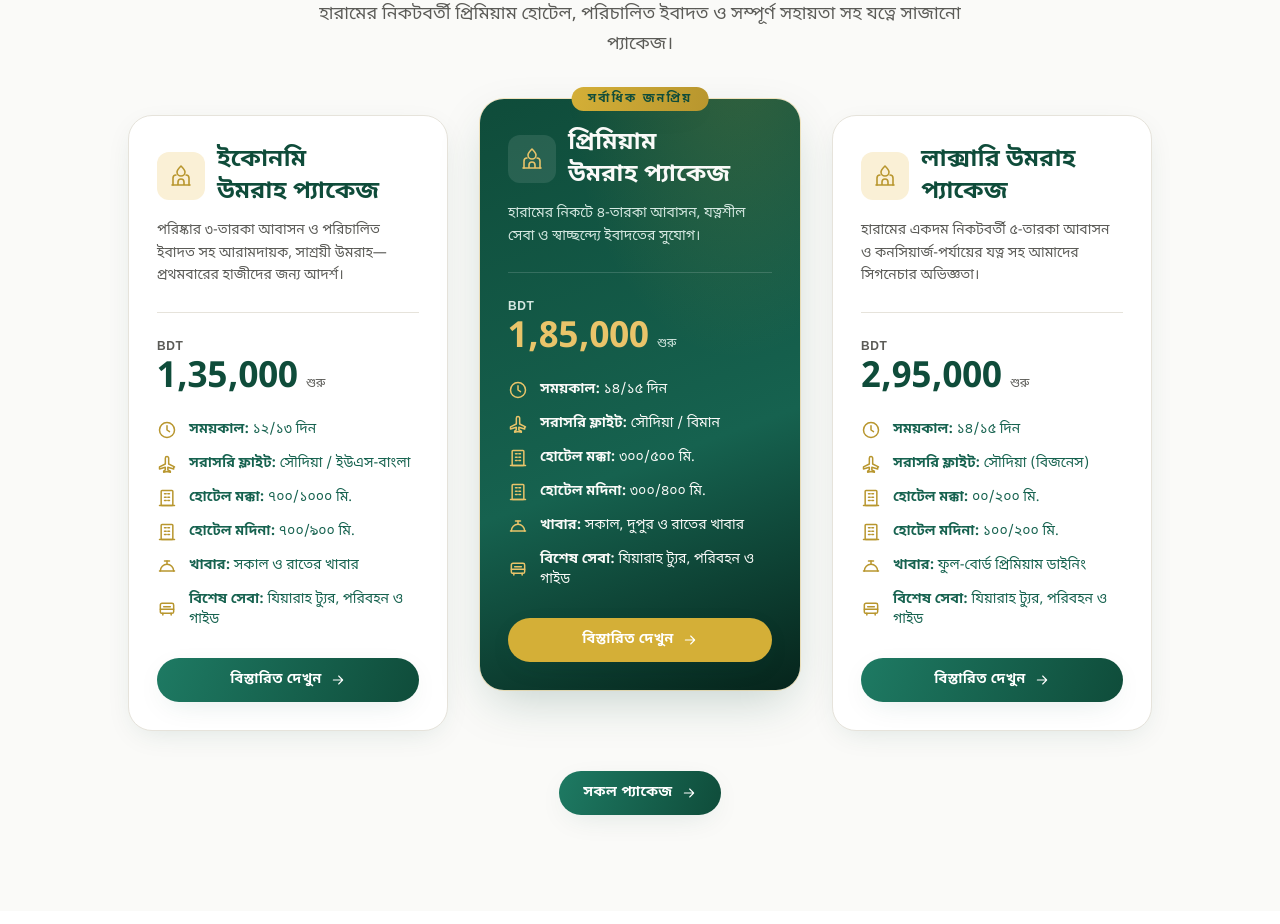
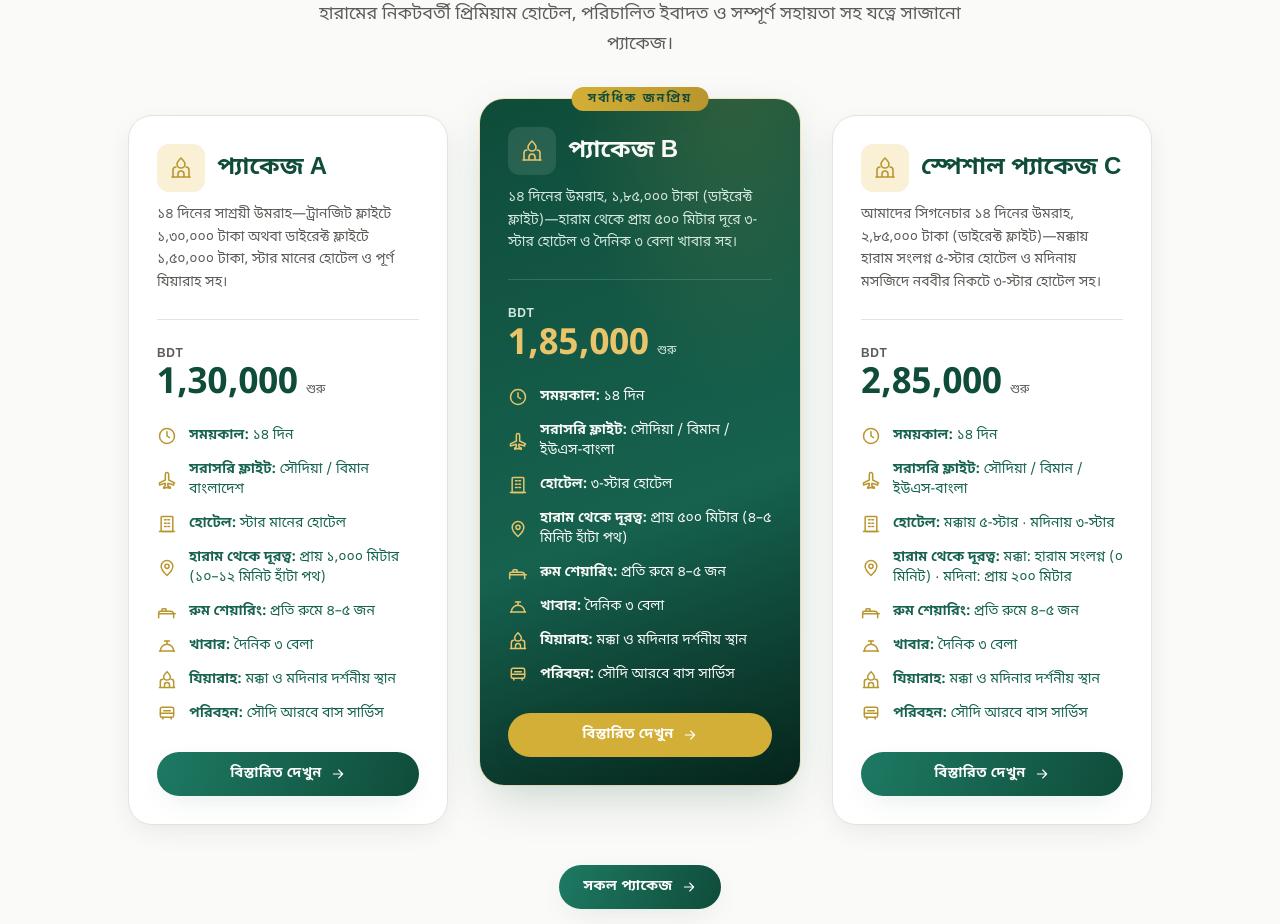
Before and after one commit to TaforaTech/maimanah-travels, a Next.js app: page /bn in a window 1280 px wide. Shown: the part 4200-5124 px from the top of the page. Built offline with nearby package versions, Linux system fonts and the light colour scheme.

Commit message:
feat: update umrah registration page

```diff
--- a/src/content/data/packages.ts
+++ b/src/content/data/packages.ts
@@ -6,7 +6,19 @@ export type PackageCategory = "umrah" | "hajj";
 export type LocalizedText = Record<Locale, string>;
 
 export type PackageSpec = {
-  key: "duration" | "flight" | "aziziyah" | "makkah" | "madinah" | "food" | "services";
+  key:
+    | "duration"
+    | "flight"
+    | "aziziyah"
+    | "makkah"
+    | "madinah"
+    | "hotel"
+    | "distance"
+    | "room"
+    | "food"
+    | "ziyarah"
+    | "transport"
+    | "services";
   icon: IconName;
   value: LocalizedText;
 };
@@ -38,36 +50,38 @@ export const packages: TravelPackage[] = [
   {
     slug: "umrah-economy",
     category: "umrah",
-    name: t("Economy Umrah Package", "ইকোনমি উমরাহ প্যাকেজ"),
+    name: t("Package A", "প্যাকেজ A"),
     tier: t("Value", "সাশ্রয়ী"),
-    price: 135000,
-    durationDays: 12,
-    nights: { makkah: 6, madinah: 5 },
+    price: 130000,
+    durationDays: 14,
+    nights: { makkah: 8, madinah: 5 },
     hotelStars: 3,
     featured: true,
     specs: [
-      { key: "duration", icon: "clock", value: t("12/13 Days", "১২/১৩ দিন") },
-      { key: "flight", icon: "plane", value: t("Saudia / US-Bangla", "সৌদিয়া / ইউএস-বাংলা") },
-      { key: "makkah", icon: "building", value: t("700/1000M", "৭০০/১০০০ মি.") },
-      { key: "madinah", icon: "building", value: t("700/900M", "৭০০/৯০০ মি.") },
-      { key: "food", icon: "food", value: t("Breakfast & Dinner", "সকাল ও রাতের খাবার") },
-      { key: "services", icon: "bus", value: t("Ziyarah Tour, Transportation & Guide", "যিয়ারাহ ট্যুর, পরিবহন ও গাইড") },
+      { key: "duration", icon: "clock", value: t("14 Days", "১৪ দিন") },
+      { key: "flight", icon: "plane", value: t("Saudia / Biman Bangladesh", "সৌদিয়া / বিমান বাংলাদেশ") },
+      { key: "hotel", icon: "building", value: t("Star-standard hotels", "স্টার মানের হোটেল") },
+      { key: "distance", icon: "pin", value: t("~1,000m (10–12 min walk)", "প্রায় ১,০০০ মিটার (১০–১২ মিনিট হাঁটা পথ)") },
+      { key: "room", icon: "bed", value: t("4–5 per room", "প্রতি রুমে ৪–৫ জন") },
+      { key: "food", icon: "food", value: t("3 meals daily", "দৈনিক ৩ বেলা") },
+      { key: "ziyarah", icon: "mosque", value: t("Sites in Makkah & Madinah", "মক্কা ও মদিনার দর্শনীয় স্থান") },
+      { key: "transport", icon: "bus", value: t("Bus service in Saudi Arabia", "সৌদি আরবে বাস সার্ভিস") },
     ],
     summary: t(
-      "A comfortable, affordable Umrah with clean 3-star stays and guided rituals — ideal for first-time pilgrims.",
-      "পরিষ্কার ৩-তারকা আবাসন ও পরিচালিত ইবাদত সহ আরামদায়ক, সাশ্রয়ী উমরাহ—প্রথমবারের হাজীদের জন্য আদর্শ।",
+      "A value Umrah over 14 days — BDT 1,30,000 with a transit flight or BDT 1,50,000 direct, with star-standard hotels and full ziyarah.",
+      "১৪ দিনের সাশ্রয়ী উমরাহ—ট্রানজিট ফ্লাইটে ১,৩০,০০০ টাকা অথবা ডাইরেক্ট ফ্লাইটে ১,৫০,০০০ টাকা, স্টার মানের হোটেল ও পূর্ণ যিয়ারাহ সহ।",
     ),
     highlights: [
-      t("Direct & connecting flight options", "সরাসরি ও কানেক্টিং ফ্লাইট অপশন"),
-      t("Guided Umrah rituals", "পরিচালিত উমরাহ ইবাদত"),
+      t("Transit & direct flight options", "ট্রানজিট ও ডাইরেক্ট ফ্লাইট অপশন"),
+      t("3 meals daily", "দৈনিক ৩ বেলা খাবার"),
       t("Ziyarah in Makkah & Madinah", "মক্কা ও মদিনায় যিয়ারাহ"),
     ],
     includes: [
       t("Round-trip air ticket", "রাউন্ড-ট্রিপ বিমান টিকিট"),
       t("Umrah visa processing", "উমরাহ ভিসা প্রসেসিং"),
-      t("3-star hotels (shared)", "৩-তারকা হোটেল (শেয়ার্ড)"),
-      t("Daily breakfast & dinner", "প্রতিদিন সকাল ও রাতের খাবার"),
-      t("Airport & ziyarah transport", "এয়ারপোর্ট ও যিয়ারাহ পরিবহন"),
+      t("Star-standard hotels (4–5 per room)", "স্টার মানের হোটেল (প্রতি রুমে ৪–৫ জন)"),
+      t("3 meals daily", "দৈনিক ৩ বেলা খাবার"),
+      t("Ziyarah & bus transport in Saudi Arabia", "সৌদি আরবে যিয়ারাহ ও বাস পরিবহন"),
       t("Experienced group guide", "অভিজ্ঞ গ্রুপ গাইড"),
     ],
     excludes: [
@@ -77,45 +91,47 @@ export const packages: TravelPackage[] = [
     ],
     itinerary: [
       { day: "01", title: t("Departure & arrival in Jeddah", "জেদ্দায় যাত্রা ও আগমন"), detail: t("Reception at the airport and transfer to your Makkah hotel.", "এয়ারপোর্টে অভ্যর্থনা ও মক্কার হোটেলে স্থানান্তর।") },
-      { day: "02-06", title: t("Umrah & worship in Makkah", "মক্কায় উমরাহ ও ইবাদত"), detail: t("Perform Umrah with guidance and dedicate days to prayer at the Haram.", "দিকনির্দেশনায় উমরাহ পালন ও হারামে ইবাদতে সময় ব্যয়।") },
-      { day: "07-11", title: t("Madinah & Ziyarah", "মদিনা ও যিয়ারাহ"), detail: t("Travel to Madinah for prayers at Masjid an-Nabawi and historic ziyarah.", "মসজিদে নববীতে নামাজ ও ঐতিহাসিক যিয়ারাহর জন্য মদিনায় যাত্রা।") },
-      { day: "12", title: t("Return home", "ঘরে ফেরা"), detail: t("Transfer to the airport for your return flight.", "ফেরার ফ্লাইটের জন্য এয়ারপোর্টে স্থানান্তর।") },
+      { day: "02-08", title: t("Umrah & worship in Makkah", "মক্কায় উমরাহ ও ইবাদত"), detail: t("Perform Umrah with guidance and dedicate days to prayer at the Haram.", "দিকনির্দেশনায় উমরাহ পালন ও হারামে ইবাদতে সময় ব্যয়।") },
+      { day: "09-13", title: t("Madinah & Ziyarah", "মদিনা ও যিয়ারাহ"), detail: t("Travel to Madinah for prayers at Masjid an-Nabawi and historic ziyarah.", "মসজিদে নববীতে নামাজ ও ঐতিহাসিক যিয়ারাহর জন্য মদিনায় যাত্রা।") },
+      { day: "14", title: t("Return home", "ঘরে ফেরা"), detail: t("Transfer to the airport for your return flight.", "ফেরার ফ্লাইটের জন্য এয়ারপোর্টে স্থানান্তর।") },
     ],
   },
   {
     slug: "umrah-premium",
     category: "umrah",
-    name: t("Premium Umrah Package", "প্রিমিয়াম উমরাহ প্যাকেজ"),
+    name: t("Package B", "প্যাকেজ B"),
     tier: t("Most Popular", "সর্বাধিক জনপ্রিয়"),
     price: 185000,
     durationDays: 14,
-    nights: { makkah: 7, madinah: 6 },
-    hotelStars: 4,
+    nights: { makkah: 8, madinah: 5 },
+    hotelStars: 3,
     featured: true,
     highlight: true,
     specs: [
-      { key: "duration", icon: "clock", value: t("14/15 Days", "১৪/১৫ দিন") },
-      { key: "flight", icon: "plane", value: t("Saudia / Biman", "সৌদিয়া / বিমান") },
-      { key: "makkah", icon: "building", value: t("300/500M", "৩০০/৫০০ মি.") },
-      { key: "madinah", icon: "building", value: t("300/400M", "৩০০/৪০০ মি.") },
-      { key: "food", icon: "food", value: t("Breakfast, Lunch & Dinner", "সকাল, দুপুর ও রাতের খাবার") },
-      { key: "services", icon: "bus", value: t("Ziyarah Tour, Transportation & Guide", "যিয়ারাহ ট্যুর, পরিবহন ও গাইড") },
+      { key: "duration", icon: "clock", value: t("14 Days", "১৪ দিন") },
+      { key: "flight", icon: "plane", value: t("Saudia / Biman / US-Bangla", "সৌদিয়া / বিমান / ইউএস-বাংলা") },
+      { key: "hotel", icon: "building", value: t("3-star hotels", "৩-স্টার হোটেল") },
+      { key: "distance", icon: "pin", value: t("~500m (4–5 min walk)", "প্রায় ৫০০ মিটার (৪–৫ মিনিট হাঁটা পথ)") },
+      { key: "room", icon: "bed", value: t("4–5 per room", "প্রতি রুমে ৪–৫ জন") },
+      { key: "food", icon: "food", value: t("3 meals daily", "দৈনিক ৩ বেলা") },
+      { key: "ziyarah", icon: "mosque", value: t("Sites in Makkah & Madinah", "মক্কা ও মদিনার দর্শনীয় স্থান") },
+      { key: "transport", icon: "bus", value: t("Bus service in Saudi Arabia", "সৌদি আরবে বাস সার্ভিস") },
     ],
     summary: t(
-      "Premium 4-star stays close to the Haram with attentive service and a relaxed pace of worship.",
-      "হারামের নিকটে ৪-তারকা আবাসন, যত্নশীল সেবা ও স্বাচ্ছন্দ্যে ইবাদতের সুযোগ।",
+      "A 14-day Umrah for BDT 1,85,000 (direct flight) with 3-star hotels about 500m from the Haram and 3 meals daily.",
+      "১৪ দিনের উমরাহ, ১,৮৫,০০০ টাকা (ডাইরেক্ট ফ্লাইট)—হারাম থেকে প্রায় ৫০০ মিটার দূরে ৩-স্টার হোটেল ও দৈনিক ৩ বেলা খাবার সহ।",
     ),
     highlights: [
-      t("Hotels within walking distance of the Haram", "হারাম থেকে হাঁটার দূরত্বে হোটেল"),
-      t("Smaller, well-managed groups", "ছোট ও সুপরিচালিত গ্রুপ"),
-      t("Premium ground transport", "প্রিমিয়াম গ্রাউন্ড ট্রান্সপোর্ট"),
+      t("Hotels ~500m from the Haram", "হারাম থেকে প্রায় ৫০০ মিটার দূরে হোটেল"),
+      t("Direct flight included", "ডাইরেক্ট ফ্লাইট অন্তর্ভুক্ত"),
+      t("3 meals daily", "দৈনিক ৩ বেলা খাবার"),
     ],
     includes: [
       t("Round-trip air ticket", "রাউন্ড-ট্রিপ বিমান টিকিট"),
       t("Umrah visa processing", "উমরাহ ভিসা প্রসেসিং"),
-      t("4-star hotels near the Haram", "হারামের নিকটে ৪-তারকা হোটেল"),
-      t("Daily buffet meals", "প্রতিদিন বুফে খাবার"),
-      t("Private air-conditioned transport", "প্রাইভেট শীতাতপ পরিবহন"),
+      t("3-star hotels near the Haram (4–5 per room)", "হারামের নিকটে ৩-স্টার হোটেল (প্রতি রুমে ৪–৫ জন)"),
+      t("3 meals daily", "দৈনিক ৩ বেলা খাবার"),
+      t("Ziyarah & bus transport in Saudi Arabia", "সৌদি আরবে যিয়ারাহ ও বাস পরিবহন"),
       t("Dedicated scholar-guide", "নিবেদিত আলেম-গাইড"),
     ],
     excludes: [
@@ -133,37 +149,39 @@ export const packages: TravelPackage[] = [
   {
     slug: "umrah-luxury",
     category: "umrah",
-    name: t("Luxury Umrah Package", "লাক্সারি উমরাহ প্যাকেজ"),
+    name: t("Special Package C", "স্পেশাল প্যাকেজ C"),
     tier: t("Signature", "সিগনেচার"),
-    price: 295000,
+    price: 285000,
     durationDays: 14,
-    nights: { makkah: 7, madinah: 6 },
+    nights: { makkah: 8, madinah: 5 },
     hotelStars: 5,
     featured: true,
     specs: [
-      { key: "duration", icon: "clock", value: t("14/15 Days", "১৪/১৫ দিন") },
-      { key: "flight", icon: "plane", value: t("Saudia (Business)", "সৌদিয়া (বিজনেস)") },
-      { key: "makkah", icon: "building", value: t("00/200M", "০০/২০০ মি.") },
-      { key: "madinah", icon: "building", value: t("100/200M", "১০০/২০০ মি.") },
-      { key: "food", icon: "food", value: t("Full-board Premium Dining", "ফুল-বোর্ড প্রিমিয়াম ডাইনিং") },
-      { key: "services", icon: "bus", value: t("Ziyarah Tour, Transportation & Guide", "যিয়ারাহ ট্যুর, পরিবহন ও গাইড") },
+      { key: "duration", icon: "clock", value: t("14 Days", "১৪ দিন") },
+      { key: "flight", icon: "plane", value: t("Saudia / Biman / US-Bangla", "সৌদিয়া / বিমান / ইউএস-বাংলা") },
+      { key: "hotel", icon: "building", value: t("Makkah 5-star · Madinah 3-star", "মক্কায় ৫-স্টার · মদিনায় ৩-স্টার") },
+      { key: "distance", icon: "pin", value: t("Makkah: adjacent (0 min) · Madinah: ~200m", "মক্কা: হারাম সংলগ্ন (০ মিনিট) · মদিনা: প্রায় ২০০ মিটার") },
+      { key: "room", icon: "bed", value: t("4–5 per room", "প্রতি রুমে ৪–৫ জন") },
+      { key: "food", icon: "food", value: t("3 meals daily", "দৈনিক ৩ বেলা") },
+      { key: "ziyarah", icon: "mosque", value: t("Sites in Makkah & Madinah", "মক্কা ও মদিনার দর্শনীয় স্থান") },
+      { key: "transport", icon: "bus", value: t("Bus service in Saudi Arabia", "সৌদি আরবে বাস সার্ভিস") },
     ],
     summary: t(
-      "Our signature 5-star experience with front-row proximity to the Haram and concierge-level care.",
-      "হারামের একদম নিকটবর্তী ৫-তারকা আবাসন ও কনসিয়ার্জ-পর্যায়ের যত্ন সহ আমাদের সিগনেচার অভিজ্ঞতা।",
+      "Our signature 14-day Umrah for BDT 2,85,000 (direct flight) — a 5-star hotel adjacent to the Haram in Makkah and 3-star near Masjid an-Nabawi in Madinah.",
+      "আমাদের সিগনেচার ১৪ দিনের উমরাহ, ২,৮৫,০০০ টাকা (ডাইরেক্ট ফ্লাইট)—মক্কায় হারাম সংলগ্ন ৫-স্টার হোটেল ও মদিনায় মসজিদে নববীর নিকটে ৩-স্টার হোটেল সহ।",
     ),
     highlights: [
-      t("5-star Haram-view hotels", "হারাম-ভিউ ৫-তারকা হোটেল"),
-      t("Private guide & concierge", "প্রাইভেট গাইড ও কনসিয়ার্জ"),
-      t("Premium dining", "প্রিমিয়াম ডাইনিং"),
+      t("Makkah 5-star adjacent to the Haram", "মক্কায় হারাম সংলগ্ন ৫-স্টার হোটেল"),
+      t("Madinah 3-star ~200m from the mosque", "মদিনায় মসজিদ থেকে প্রায় ২০০ মিটারে ৩-স্টার"),
+      t("3 meals daily", "দৈনিক ৩ বেলা খাবার"),
     ],
     includes: [
-      t("Premium-class air ticket", "প্রিমিয়াম-ক্লাস বিমান টিকিট"),
-      t("Fast-track visa processing", "ফাস্ট-ট্র্যাক ভিসা প্রসেসিং"),
-      t("5-star Haram-view hotels", "হারাম-ভিউ ৫-তারকা হোটেল"),
-      t("Full-board premium dining", "ফুল-বোর্ড প্রিমিয়াম ডাইনিং"),
-      t("Private luxury transport", "প্রাইভেট লাক্সারি ট্রান্সপোর্ট"),
-      t("Personal scholar & concierge", "ব্যক্তিগত আলেম ও কনসিয়ার্জ"),
+      t("Round-trip air ticket (direct flight)", "রাউন্ড-ট্রিপ বিমান টিকিট (ডাইরেক্ট ফ্লাইট)"),
+      t("Umrah visa processing", "উমরাহ ভিসা প্রসেসিং"),
+      t("Makkah 5-star & Madinah 3-star (4–5 per room)", "মক্কায় ৫-স্টার ও মদিনায় ৩-স্টার (প্রতি রুমে ৪–৫ জন)"),
+      t("3 meals daily", "দৈনিক ৩ বেলা খাবার"),
+      t("Ziyarah & bus transport in Saudi Arabia", "সৌদি আরবে যিয়ারাহ ও বাস পরিবহন"),
+      t("Experienced group guide", "অভিজ্ঞ গ্রুপ গাইড"),
     ],
     excludes: [
       t("Personal shopping", "ব্যক্তিগত কেনাকাটা"),
--- a/src/content/data/pages.ts
+++ b/src/content/data/pages.ts
@@ -204,6 +204,17 @@ export const contentPages: Record<string, ContentPage> = {
           t("Recent passport-size photographs", "সাম্প্রতিক পাসপোর্ট সাইজ ছবি"),
           t("Completed application form", "পূরণকৃত আবেদন ফরম"),
           t("Required vaccination certificates", "প্রয়োজনীয় টিকা সনদ"),
+        ],
+      },
+      {
+        heading: t(
+          "📋 Documents required for Umrah registration",
+          "📋 ওমরাহ রেজিস্ট্রেশনের জন্য প্রয়োজনীয় কাগজপত্র",
+        ),
+        list: [
+          t("Copy of National ID card (NID)", "জাতীয় পরিচয়পত্র (NID) এর কপি"),
+          t("Registration fee: 10,000 Taka", "রেজিস্ট্রেশন ফি: ১০,০০০ টাকা"),
+          t("Mobile number", "মোবাইল নম্বর"),
         ],
       },
       {
```
